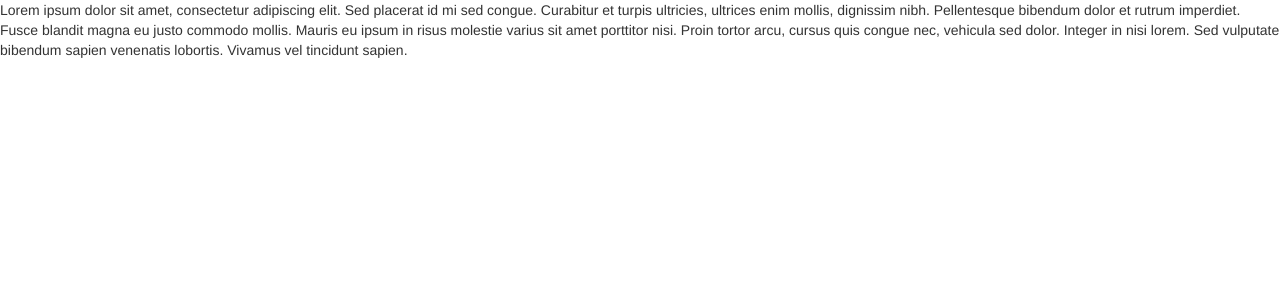
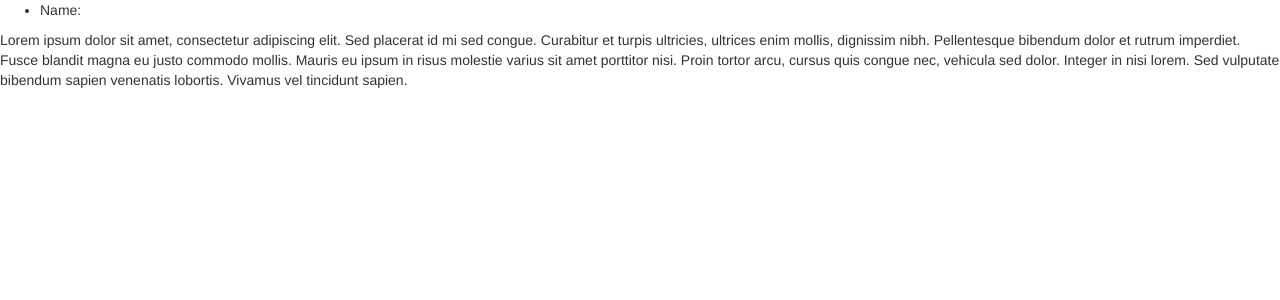
Before and after one commit to opendatadb/opendatadb.github.io, a Jekyll site: the page built from _posts/2013-09-02-example-company.md, in a window 1280 px wide. Shown: the top 300 px of the page. Built offline with Jekyll 4.4.1, drawn with Linux system fonts in a browser that asks for light colours; nearby versions of some CDN libraries.

Commit message:
Adding company name

```diff
--- a/_layouts/entry.html
+++ b/_layouts/entry.html
@@ -2,6 +2,11 @@
 <html>
 <head> {% include head.html %} </head>
 <body style>
+<div class="metadata">
+  <ul>
+    <li>Name: {{ page.company-name}} </li>
+  </ul>
+</div>
 {{ content }}
 </body>
 </html>
```
